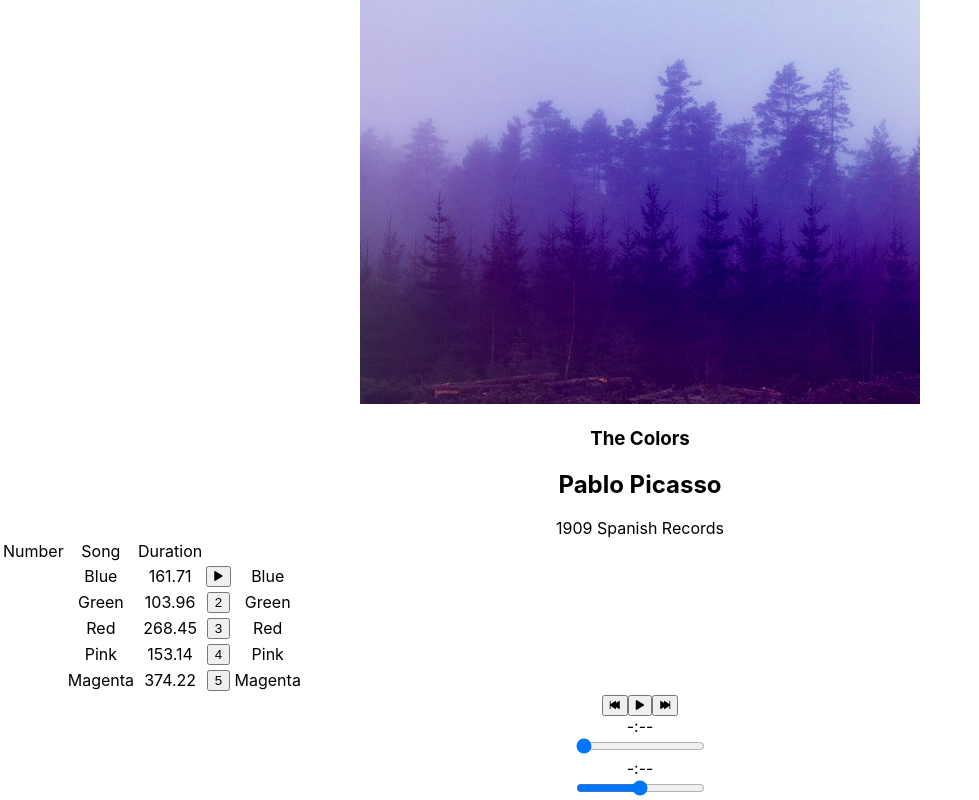
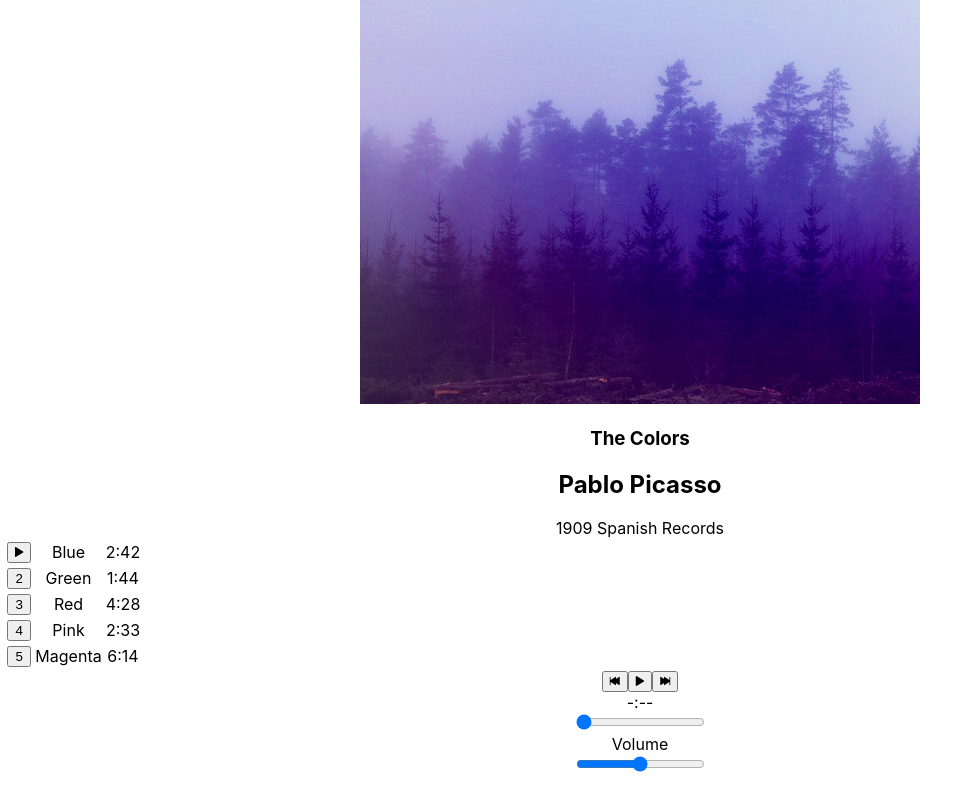
Before and after one commit to itsjoeyhi/blocjams-react, a React (Create React App) app: page /album/the-colors in a window 1280 px wide. Shown: the part 258-1058 px from the top of the page, without its empty margins (0-979 px from the left). After the commit the page ends 1034 px from the top, so only its background shows below. Built offline with nearby package versions, Linux system fonts and the light colour scheme.

Commit message:
revised player range output

```diff
--- a/src/components/Landing.js
+++ b/src/components/Landing.js
@@ -4,7 +4,32 @@ import React from 'react';
 const Landing = () => (
  <section className="landing">
      <h1 className="hero-title">Turn the music up!</h1>
-
+     <div className="card-group">
+        <div className="card">
+          <img src="..." className="card-img-top" alt="..."/>
+          <div className="card-body">
+            <h5 className="card-title">Card title</h5>
+            <p className="card-text">Some quick example text to build on the card title and make up the bulk of the card's content.</p>
+            <a href="#" className="btn btn-primary">Go somewhere</a>
+          </div>
+          </div>
+    <div className="card">
+    <img src="..." className="card-img-top" alt="..."/>
+    <div className="card-body">
+      <h5 className="card-title">Card title</h5>
+      <p className="card-text">Some quick example text to build on the card title and make up the bulk of the card's content.</p>
+      <a href="#" className="btn btn-primary">Go somewhere</a>
+  </div>
+  </div>
+  <div className="card">
+  <img src="..." className="card-img-top" alt="..."/>
+  <div className="card-body">
+    <h5 className="card-title">Card title</h5>
+    <p className="card-text">Some quick example text to build on the card title and make up the bulk of the card's content.</p>
+    <a href="#" className="btn btn-primary">Go somewhere</a>
+  </div>
+</div>
+</div>
    <section className="selling-points">
      <div className="point">
        <h2 className="point-title">Choose your music</h2>
--- a/src/components/PlayerBar.js
+++ b/src/components/PlayerBar.js
@@ -28,10 +28,10 @@
              step="0.01"
              onChange={this.props.handleTimeChange}
            />
-           <div className="total-time">{this.props.formatTime(this.props.duration)}</div>
+           <div className="total-time"/>
          </section>
          <section id="volume-control">
-           <div className="icon volume-low"></div>
+           <div className="icon volume-low">Volume</div>
            <input type="range" className="seek-bar" value={this.props.currentVolume} max ='1' min='0' step='0.01' onChange={this.props.handleVolumeChange}/>
            <div className="icon volume-high"></div>
          </section>
--- a/src/components/album.js
+++ b/src/components/album.js
@@ -106,19 +106,12 @@ class Album extends Component {
              <col id="song-title-column" />
              <col id="song-duration-column" />
            </colgroup>
-           <thead>
-             <td>Number</td>
-             <td>Song</td>
-             <td>Duration</td>
-           </thead>
            <tbody>
             {this.state.album.songs.map ((song, index) =>
              <tr className="song" key={index} onClick={() => this.handleSongClick(song)}
               onMouseEnter={() => this.setState({ isHovered: index + 1 })}
                 onMouseLeave={() => this.setState({ isHovered: false })}>
                 <td className="song-actions"></td>
-               <td>{song.title}</td>
-               <td>{song.duration}</td>
              <td className= "song-actions">
              <button id="song-action-btns">
                       { (this.state.currentSong.title === song.title) ?
@@ -132,7 +125,9 @@ class Album extends Component {
                       </button>
                     </td>
                     <td className="song-title">{song.title}</td>
-                  </tr>
+                    <td className= "song-duration"> {this.formatTime(song.duration)}</td>
+                    </tr>
+
                 )}
                 </tbody>
             </table>
```
